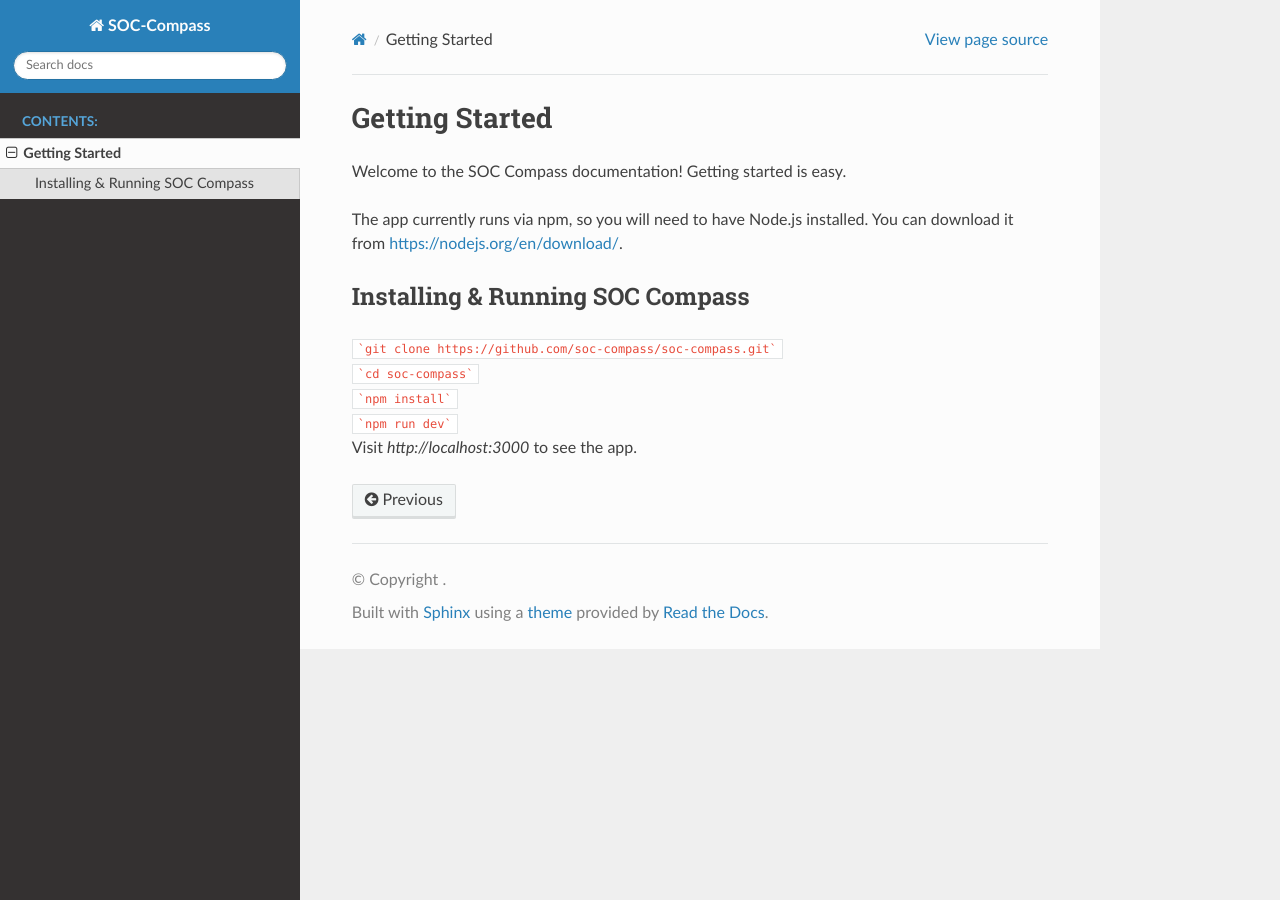
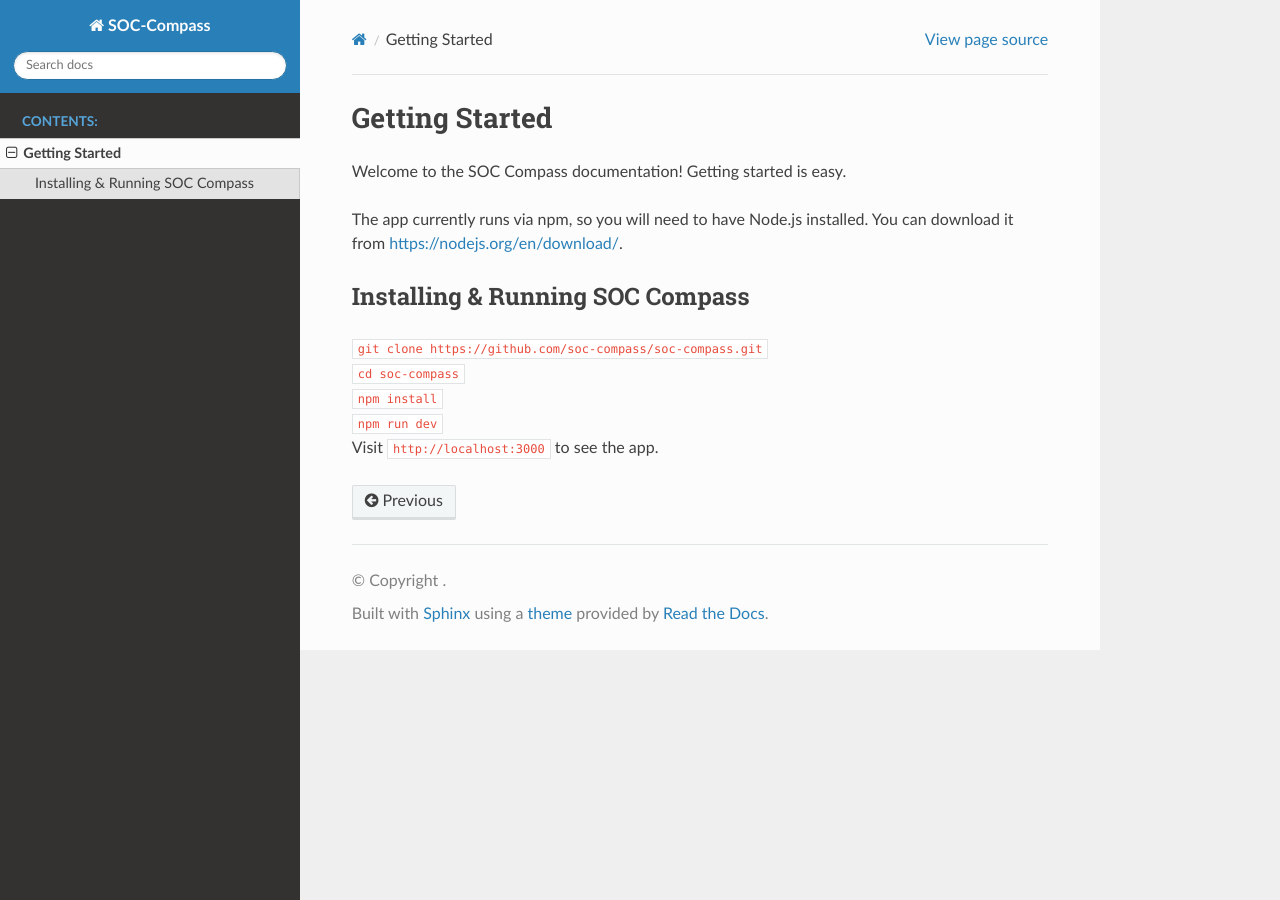
Before and after one commit to mikecybersec/SOC-Compass, a Sphinx documentation site: the page built from docs/getting_started.rst, in a window 1280 px wide. Built offline with Sphinx 7.4.7 and the Read the Docs theme 3.1.0, drawn with Linux system fonts in a browser that asks for light colours.

````diff
--- a/docs/getting_started.rst
+++ b/docs/getting_started.rst
@@ -9,8 +9,8 @@ The app currently runs via npm, so you will need to have Node.js installed. You
 Installing & Running SOC Compass
 -----------------
 
-| ```git clone https://github.com/soc-compass/soc-compass.git```
-| ```cd soc-compass```
-| ```npm install```
-| ```npm run dev```
-| Visit `http://localhost:3000` to see the app.
+| ``git clone https://github.com/soc-compass/soc-compass.git``
+| ``cd soc-compass``
+| ``npm install``
+| ``npm run dev``
+| Visit ``http://localhost:3000`` to see the app.
````
